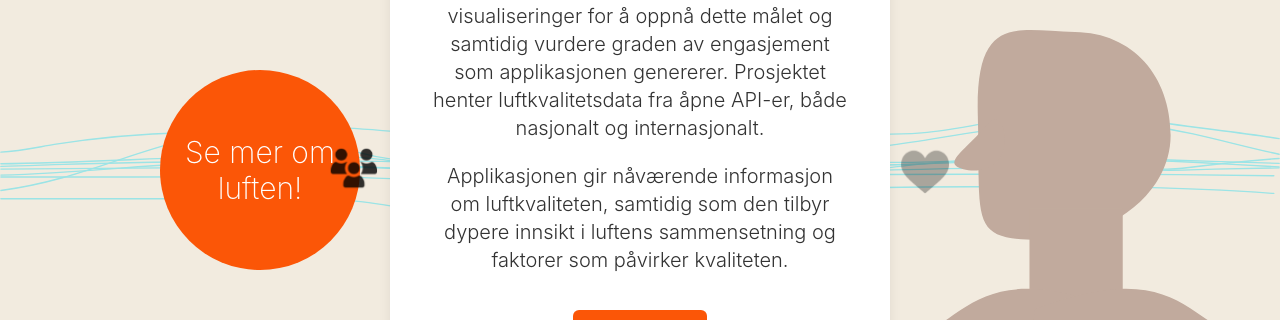
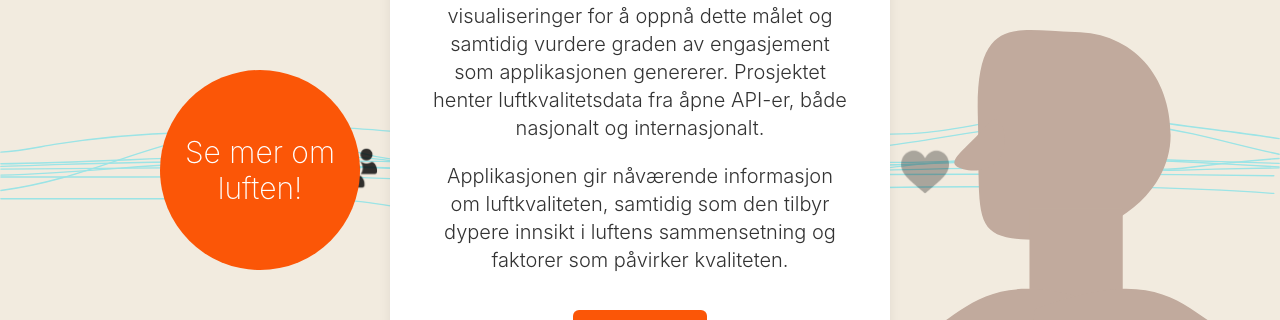
Before and after one commit to perohaug/AQ, a React (Vite) app: page / in a window 1280 px wide. Shown: the part 332-652 px from the top of the page. Built offline with nearby package versions, Linux system fonts and the light colour scheme; no server answers; a web font is replaced by a local one.

Commit message:
ui fix up

```diff
--- a/src/components/router/Router.tsx
+++ b/src/components/router/Router.tsx
@@ -71,7 +71,7 @@ function Layout() {
                 </p>
               </div>
             </Link>
-            <Link to="/map" className="absolute left-1/2 ml-80 mt-24">
+            <Link to="/map" className="z-20 absolute left-1/2 ml-80 mt-24">
               <button
                 className="ml-80 rounded-full bg-blue-800 text-white text-2xl px-4 hover:scale-110 transition-transform duration-300 py-2 font-extralight"
                 style={{ width: '120px', height: '120px', backgroundColor: '#fb5607' }}
--- a/src/components/screens/AQMap.tsx
+++ b/src/components/screens/AQMap.tsx
@@ -343,11 +343,11 @@ function AQMap() {
         </div>
         <MapContainer
           className="basis-2/3 m-auto z-0 h-[500px] bg-white  rounded-2xl"
-          center={[data?.location.longitude || 12.1, data?.location.latitude || 69]}
+          center={[data?.location.longitude || 69, data?.location.latitude || 10]}
           zoom={14}
           scrollWheelZoom={false}
         >
-          <ChangeView center={[data?.location.longitude || 12.1, data?.location.latitude || 69]} zoom={11.5} />
+          <ChangeView center={[data?.location.longitude || 69, data?.location.latitude || 12]} zoom={11.5} />
           <TileLayer
             attribution='&copy; <a href="https://www.openstreetmap.org/copyright">OpenStreetMap</a> contributors'
             url="https://{s}.tile.openstreetmap.org/{z}/{x}/{y}.png"
@@ -355,7 +355,7 @@ function AQMap() {
           <LayerGroup>
             <Circle
               radius={100}
-              center={[data?.location.longitude || 12.1, data?.location.latitude || 69]}
+              center={[data?.location.longitude || 69, data?.location.latitude || 13]}
               pathOptions={{
                 fillColor: aqMessage[data?.data.time[0].variables.AQI.text || 'low'].color,
                 stroke: false,
--- a/src/components/screens/Homepage/UserGroups.tsx
+++ b/src/components/screens/Homepage/UserGroups.tsx
@@ -59,10 +59,10 @@ function UserGroups({ aqValue = 'low' }: { aqValue?: string }) {
           </svg>
         )}
         <AirFlowSVG aqColor={aqMessageValue.color} />
-        <div className="absolute left-40">
+        <div className="absolute left-40  z-20">
           <Link to="/learn">
             <button
-              className="rounded-full bg-blue-800 text-white text-3xl px-4 py-2 hover:scale-105 transition-transform duration-300 font-extralight"
+              className="relative rounded-full bg-blue-800 text-white text-3xl px-4 py-2 hover:scale-105 transition-transform duration-300 font-extralight"
               style={{ width: '200px', height: '200px', backgroundColor: '#fb5607' }}
             >
               Se mer om luften!
```
